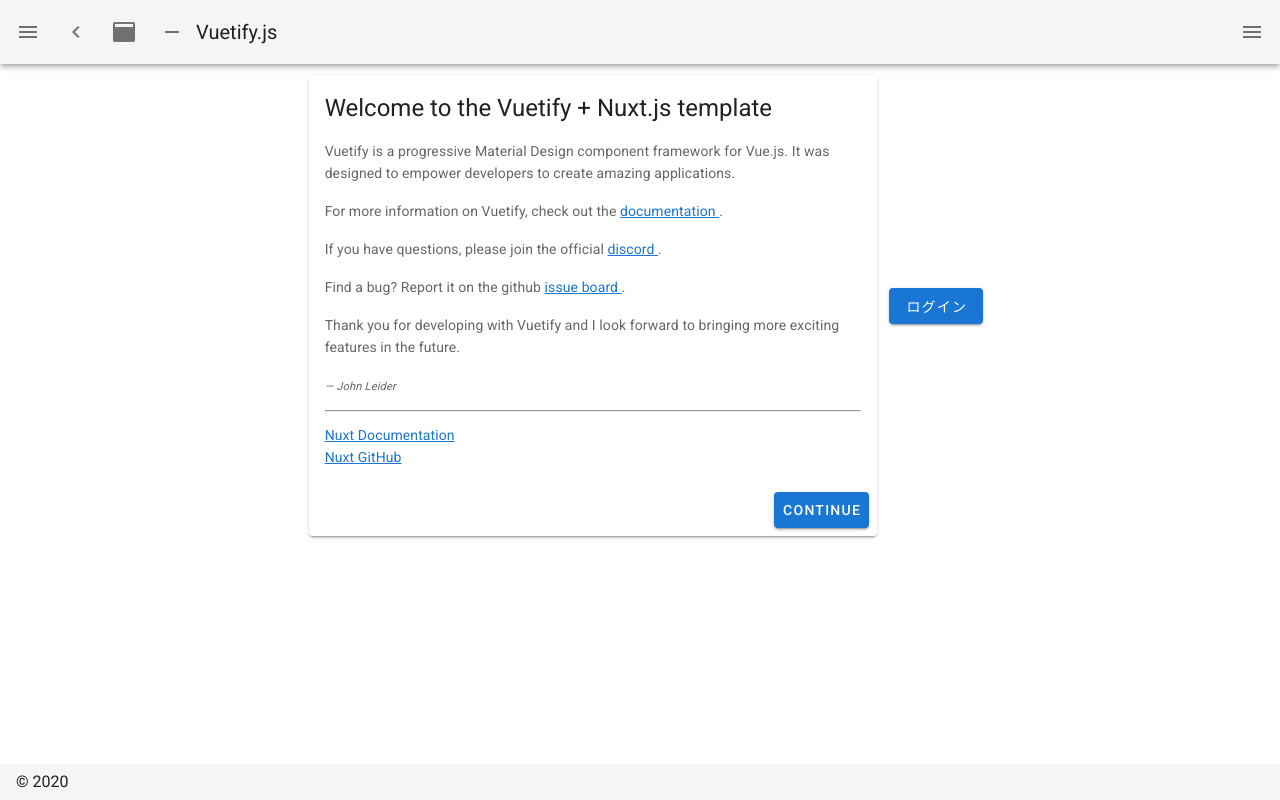
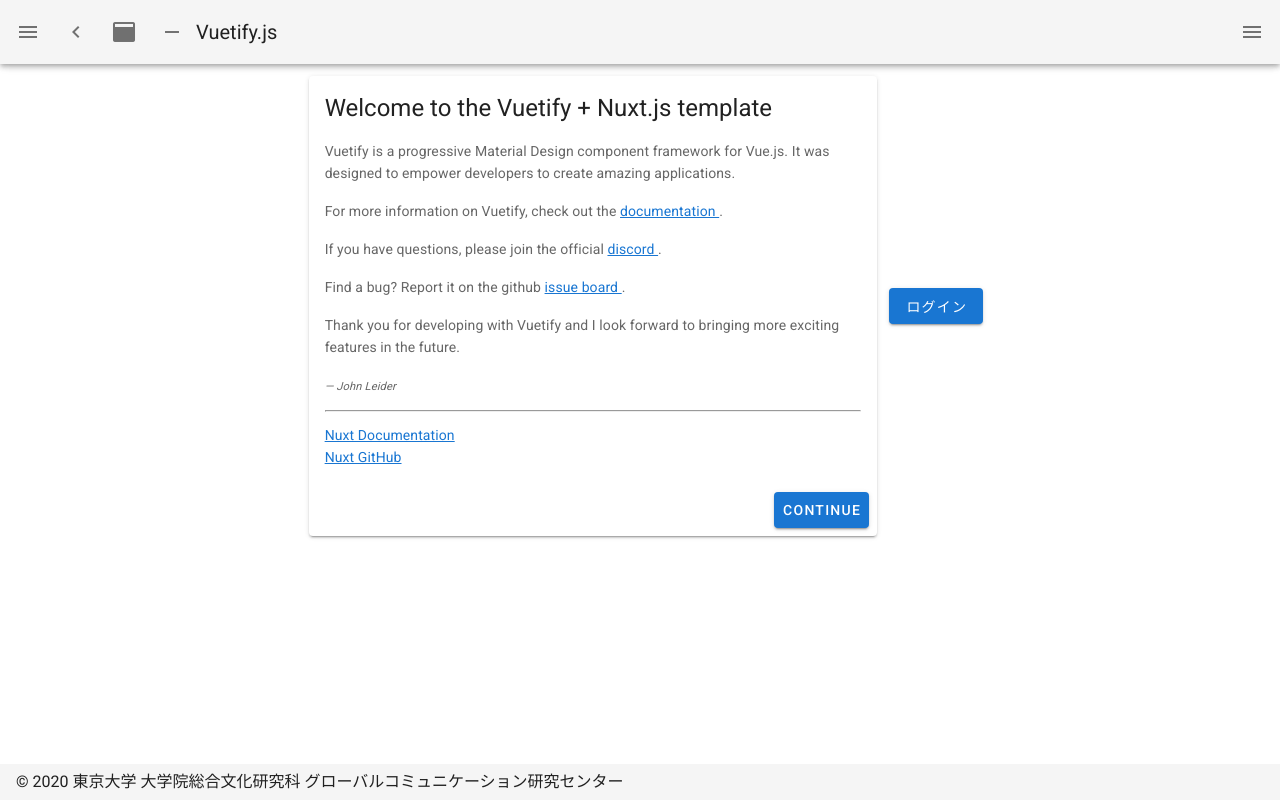
Before and after one commit to inoue0124/experiment-web, a Nuxt app in the folder front/: page / in a window 1280 px wide. Built offline with nearby package versions, Linux system fonts and the light colour scheme.

Commit message:
footerを変更

```diff
--- a/front/layouts/default.vue
+++ b/front/layouts/default.vue
@@ -57,7 +57,10 @@
       </v-list>
     </v-navigation-drawer>
     <v-footer :absolute="!fixed" app>
-      <span>&copy; {{ new Date().getFullYear() }}</span>
+      <span>&copy; {{ new Date().getFullYear() }}
+        東京大学 大学院総合文化研究科
+        グローバルコミュニケーション研究センター
+      </span>
     </v-footer>
   </v-app>
 </template>
```
